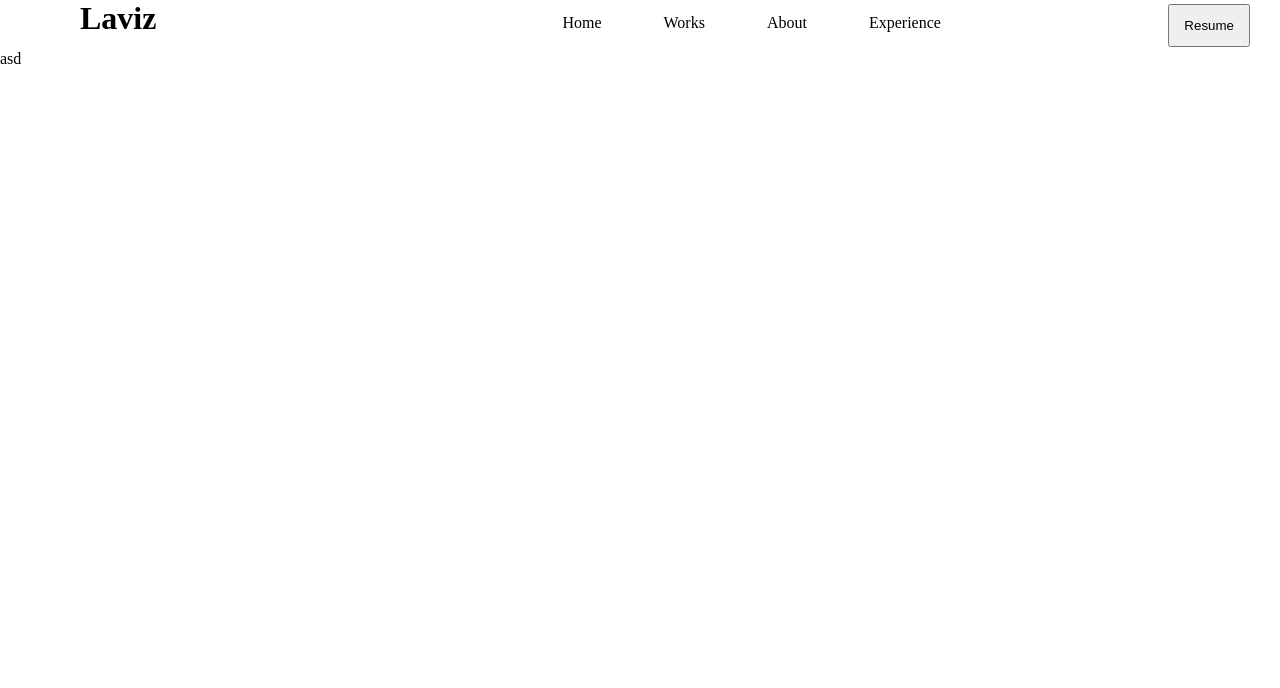
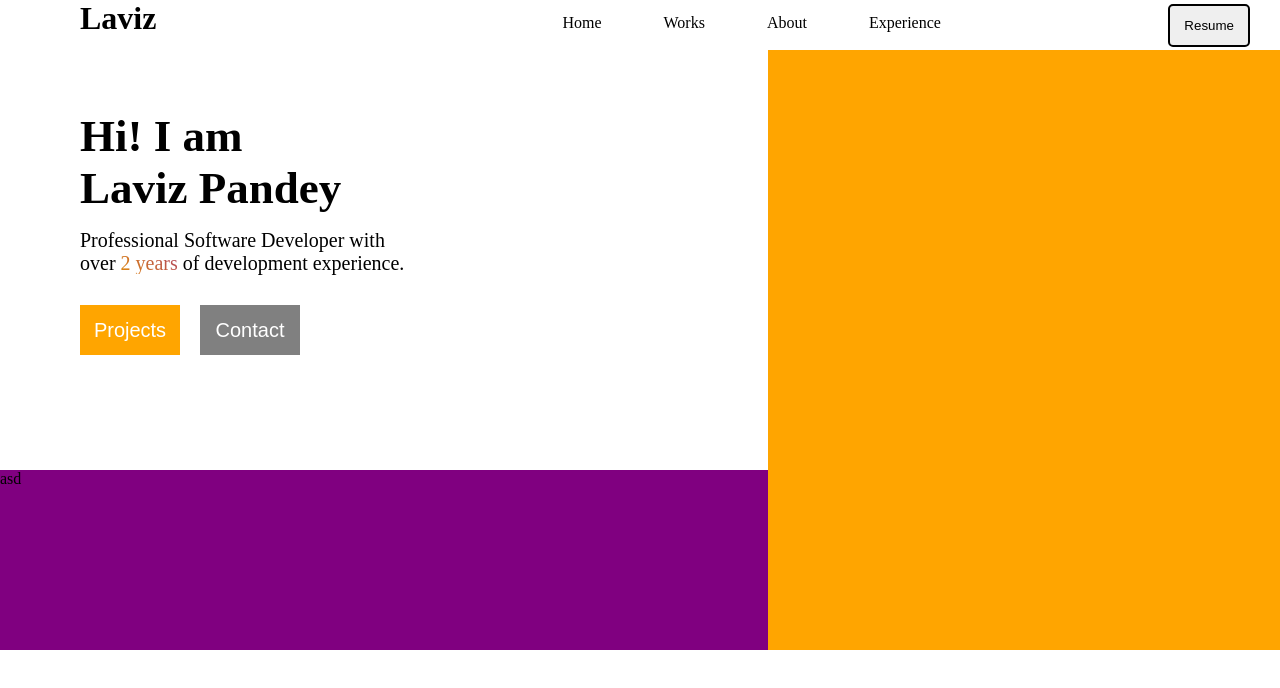
Before and after one commit to lavizp/Portfolio-React, a React (Create React App) app: page / in a window 1280 px wide. Shown: the top 688 px of the page. Built offline with nearby package versions, Linux system fonts and the light colour scheme.

Commit message:
Intro Update

```diff
--- a/src/Pages/HomePage/HomePage.js
+++ b/src/Pages/HomePage/HomePage.js
@@ -5,7 +5,26 @@ export default function HomePage() {
   return (
     <div>
       <Navbar/>
-      asd
+      <div className='home-intro-container'>
+        <div className='home-intro-left'>
+          <div className='intro-text'>
+            <h1>Hi! I am</h1>
+            <h1>Laviz Pandey</h1>
+            <h3>Professional Software Developer  with<br/>over <mark className='gradient'>2 years</mark> of development experience.</h3>
+            <div className='intro-buttons'>
+              <button className='orange'>Projects</button>
+              <button className='grey'>Contact</button>
+
+            </div>
+
+          </div>
+          <div className='intro-connect'>
+            asd
+          </div>
+        </div>
+        <div className='home-intro-right'></div>
+
+      </div>
     </div>
   )
 }
--- a/src/Pages/HomePage/homepage.css
+++ b/src/Pages/HomePage/homepage.css
@@ -0,0 +1,74 @@
+.home-intro-container{
+    display: flex;
+    height: 600px;
+    width: 100%;
+}
+
+.home-intro-left{
+    display: flex;
+    flex-direction: column;
+    width: 60%;
+}
+.intro-text{
+    margin-left: 80px;
+
+    height: 70%;
+    padding-top: 60px;
+
+}
+.intro-text h1{
+    font-size: 45px;
+}
+.intro-text h3{
+    margin-top: 15px;
+    font-size: 20px;
+    font-weight: 100;
+}
+.intro-buttons{
+    margin-top: 30px;
+}
+.intro-buttons button{
+    margin-right: 20px;
+    height: 50px;
+    width: 100px;
+    border-style: none;
+    font-size: 20px;
+    color: white;
+}
+.intro-connect{
+
+    background-color: purple;
+    height: 30%;
+
+
+}
+.home-intro-right{
+    background-color: orange;
+    width: 40%;
+}
+
+.gradient{
+    background-color: red;
+
+  /* Create the gradient. */
+  background-image: linear-gradient(45deg, #de880f, #af4261);
+
+  /* Set the background size and repeat properties. */
+  background-size: 100%;
+  background-repeat: repeat;
+
+  /* Use the text as a mask for the background. */
+  /* This will show the gradient as a text color rather than element bg. */
+  background-clip: text;
+  -webkit-text-fill-color: transparent;
+  background-clip: text;
+
+}
+
+.orange{
+    background-color: orange;
+
+}
+.grey{
+    background-color: grey;
+}
--- a/src/components/Navbar/navbar.css
+++ b/src/components/Navbar/navbar.css
@@ -30,6 +30,9 @@
     padding: 14px 16px;
     text-decoration: none;
   }
+  .nav-list-container li a:hover {
+    text-decoration: underline;
+  }
   .nav-list-container li:last-child {
     float: right;
   }
@@ -44,5 +47,8 @@
   }
   .nav-resume button {
     padding: 12px 14px;
+    border-style: solid;
+    border-radius: 5px;
+    color: black;
 
   }
```
